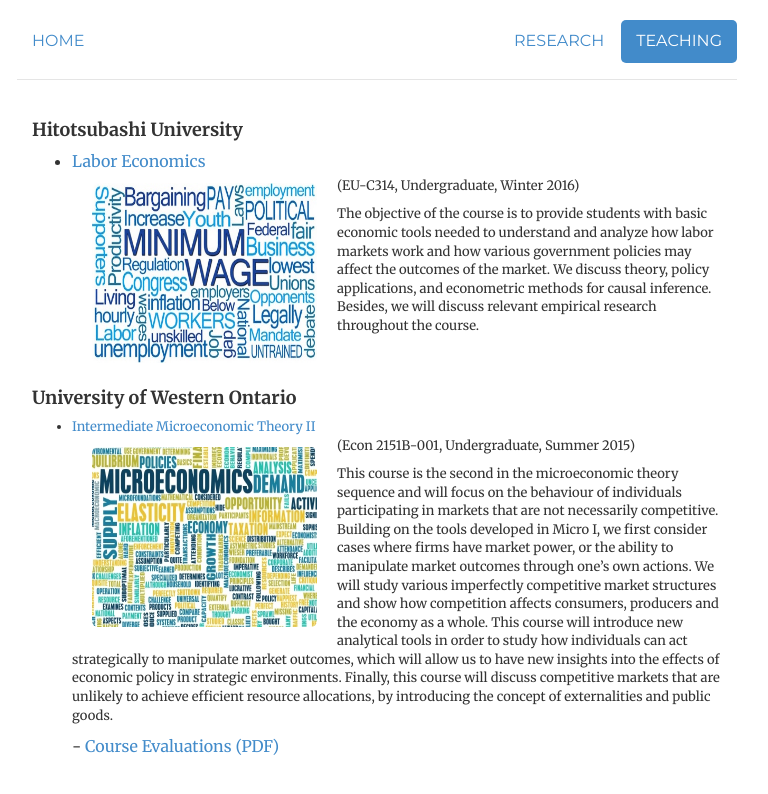
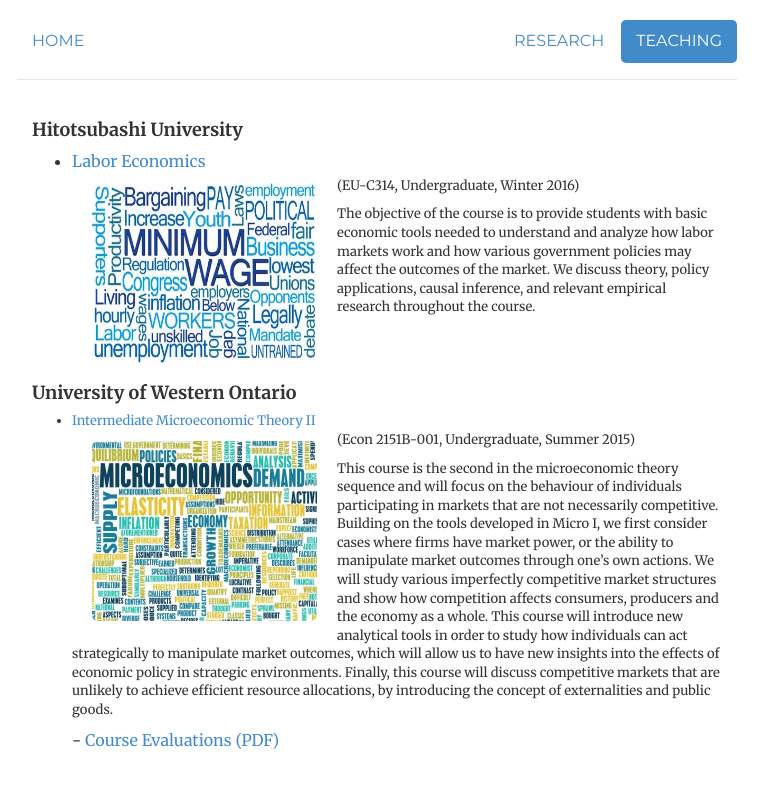
Before and after one commit to morihiroaki/morihiroaki.github.io, a Jekyll site: the page built from teaching.html, in a window 1280 px wide. Shown: the top 794 px of the page, without its empty margins (263-1031 px from the left). Built offline with Jekyll 4.4.1, drawn with Linux system fonts in a browser that asks for light colours.

Commit message:
Update teaching.html

```diff
--- a/teaching.html
+++ b/teaching.html
@@ -13,7 +13,7 @@
 <p><font size="2">(EU-C314, Undergraduate, Winter 2016)  </p>
 <p><font size="2">The objective of the course is to provide students with basic economic tools
   needed to understand and analyze how labor markets work and how various government policies may affect the outcomes of the market.
-    We discuss theory, policy applications, and econometric methods for causal inference. Besides, we will discuss relevant empirical research throughout the course.</p>
+    We discuss theory, policy applications, causal inference, and relevant empirical research throughout the course.</p>
 <h4></h4>
 <br/>
     </div>
```
